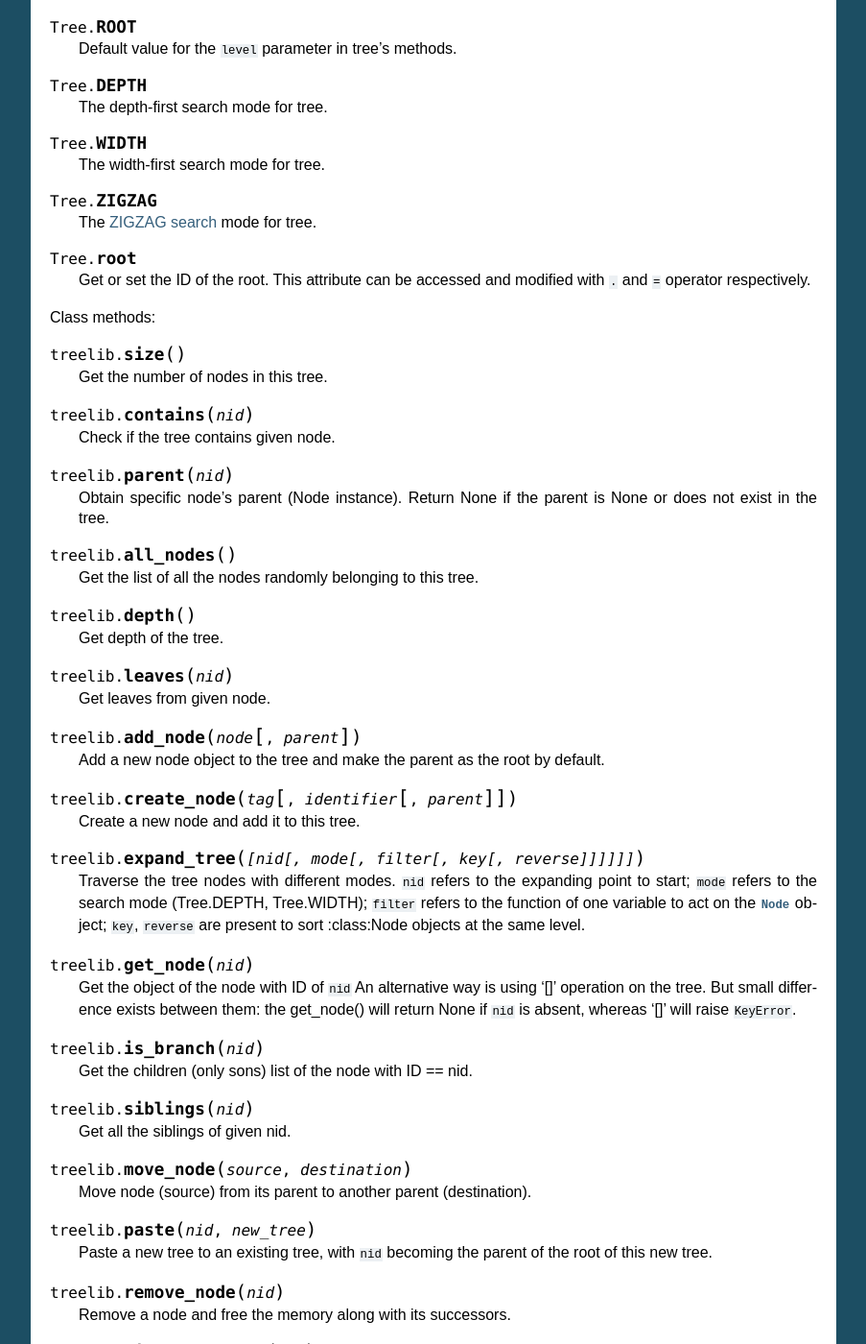
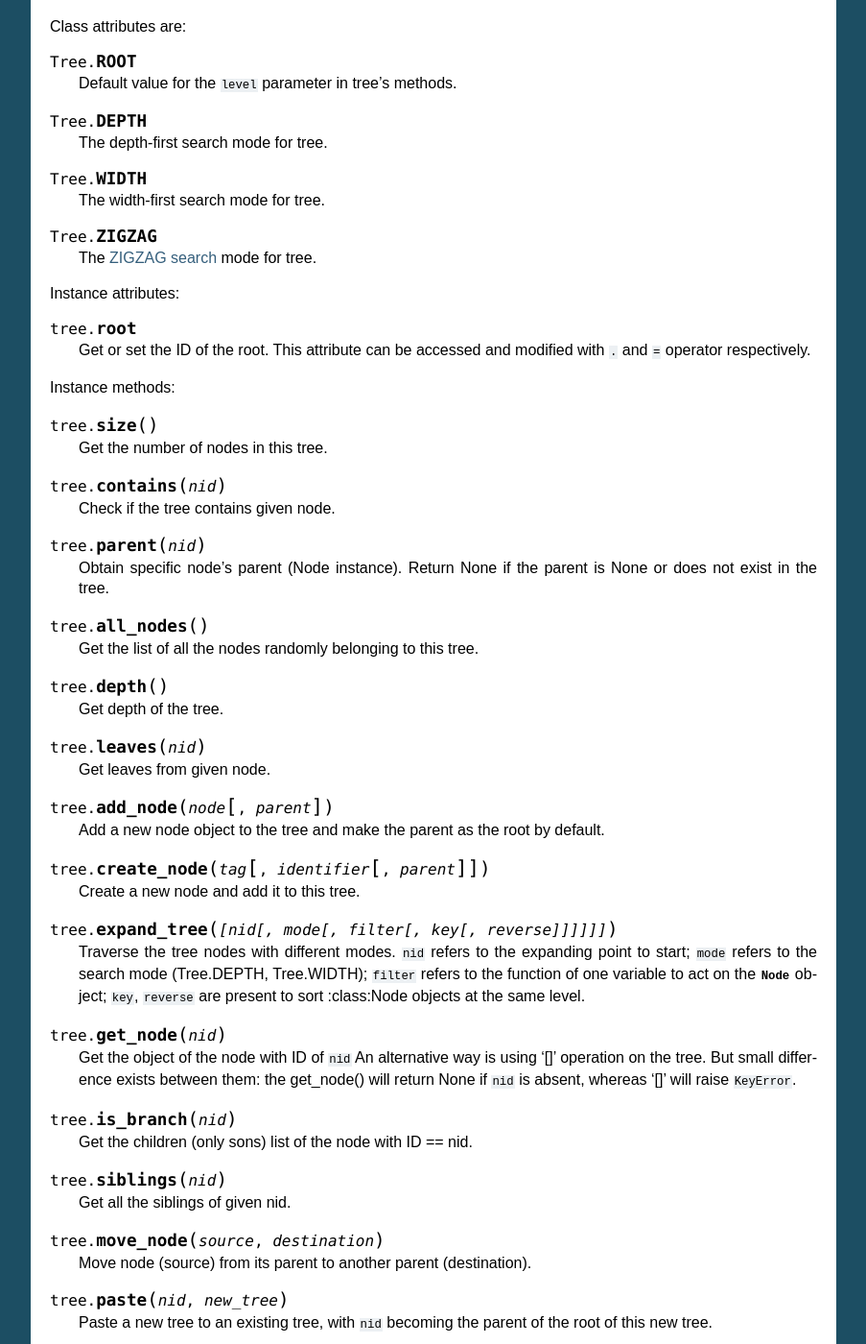
Before and after one commit to caesar0301/treelib, a Sphinx documentation site: the page built from docs/source/pyapi.rst, in a window 1280 px wide and 1400 px high, scrolled down 1362 px. Shown: the whole window at 96% size, without its empty margins (198-1101 px from the left). Built offline with Sphinx 7.4.7, drawn with Linux system fonts in a browser that asks for light colours; some of the changed text lies outside the part shown.

Commit message:
Update doc

```diff
--- a/docs/source/pyapi.rst
+++ b/docs/source/pyapi.rst
@@ -17,6 +17,7 @@ several children and merely one parent.
    A :class:`Node` object contains basic properties such as node identifier,
    node tag, parent node, children nodes etc., and some operations for a node.
 
+
 Class attributes are:
 
 .. attribute:: Node.ADD
@@ -30,6 +31,11 @@ Class attributes are:
 .. attribute:: Node.INSERT
 
     Behave in the same way with Node.ADD since version 1.1.
+
+
+.. currentmodule:: node
+
+Instance attributes:
 
 .. attribute:: identifier
 
@@ -52,6 +58,7 @@ Class attributes are:
     a setting operator, the value can be list, set, or dict. For list or set,
     it is converted to a list type by the package; for dict, the keys are
     treated as the node IDs.
+
 
 Instance methods:
 
@@ -85,6 +92,7 @@ Instance methods:
     deepcopy operation is performed on feeding ``tree`` parameter and *more
     memory is required to create the tree*.
 
+
 Class attributes are:
 
 .. attribute:: Tree.ROOT
@@ -104,12 +112,18 @@ Class attributes are:
     The `ZIGZAG search
     <http://en.wikipedia.org/wiki/Tree_%28data_structure%29>`_ mode for tree.
 
-.. attribute:: Tree.root
+
+.. currentmodule:: tree
+
+Instance attributes:
+
+.. attribute:: root
 
     Get or set the ID of the root.  This attribute can be accessed and modified
     with ``.`` and ``=`` operator respectively.
 
-Class methods:
+
+Instance methods:
 
 .. method:: size ()
 
```
